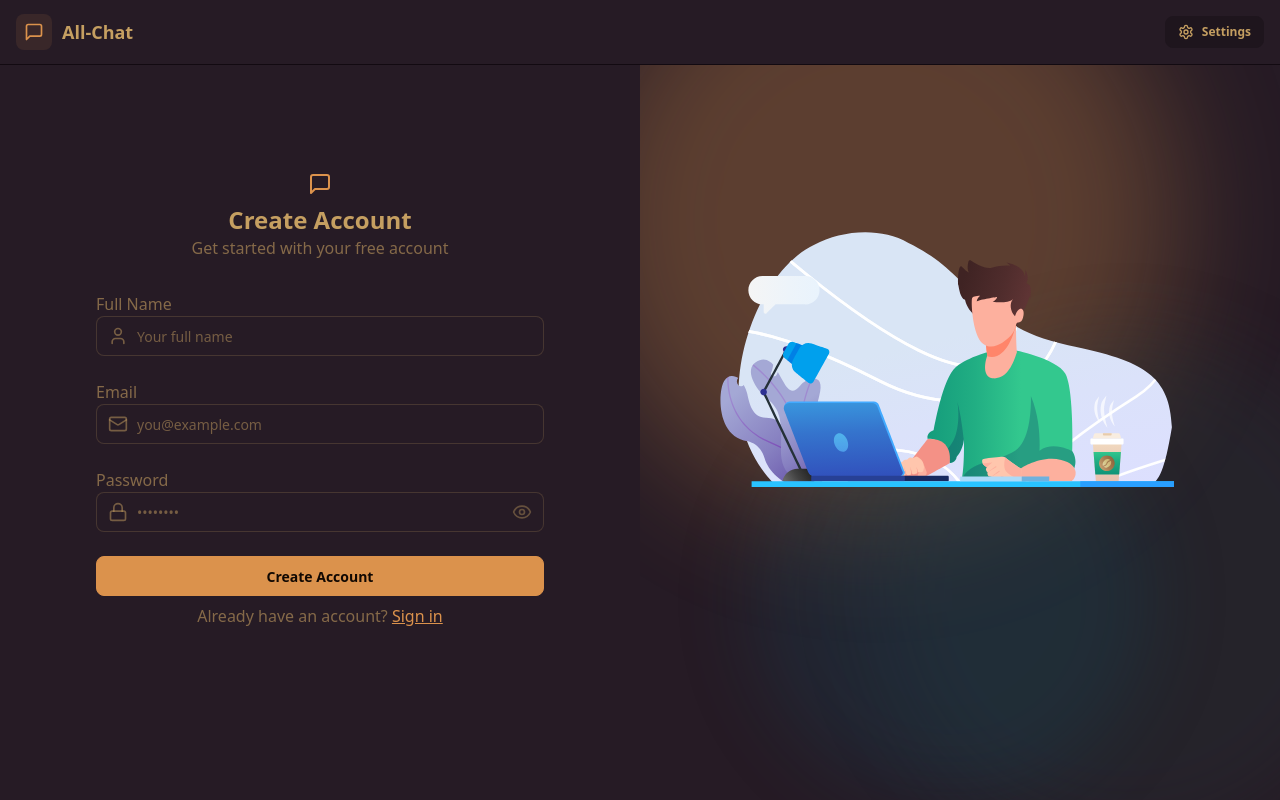
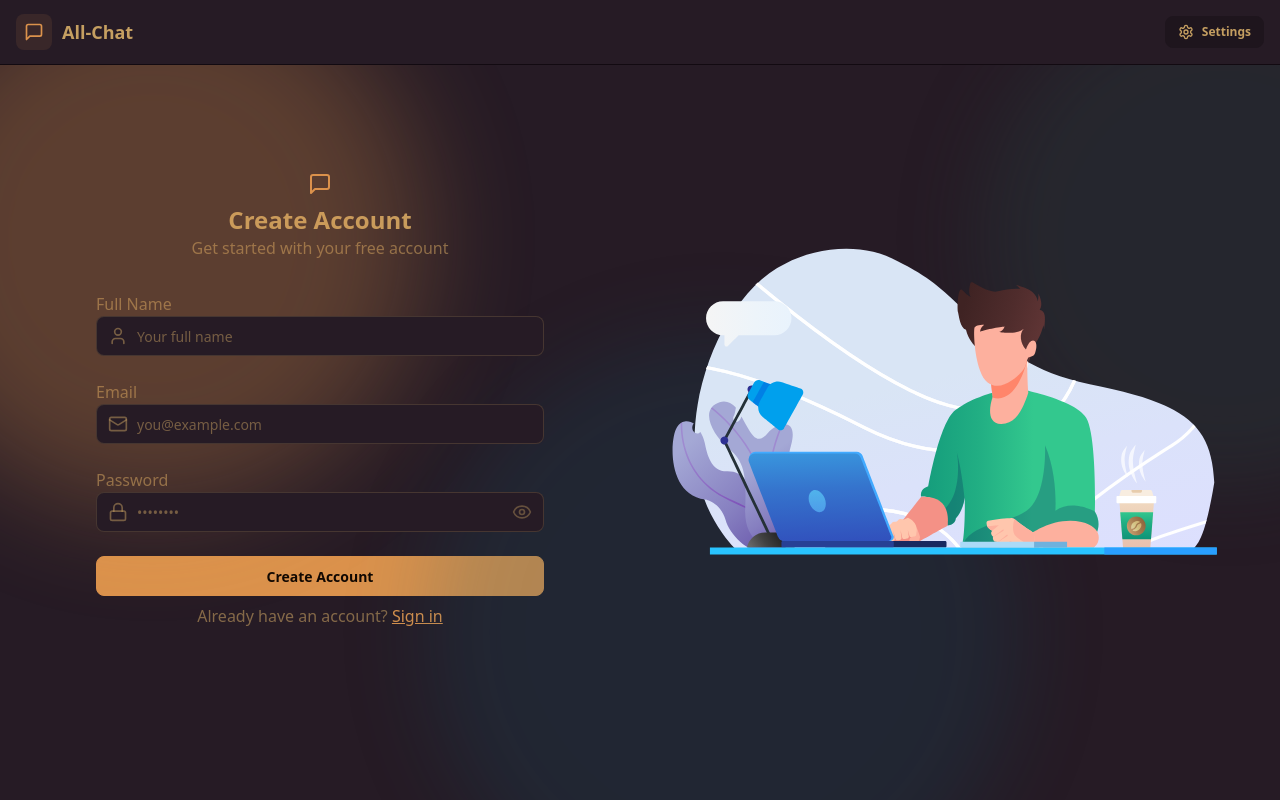
Before and after one commit to YashShrivastava2604/Chat-App, a React (Vite) app in the folder frontend/: page /signup in a window 1280 px wide. Built offline with nearby package versions, Linux system fonts and the light colour scheme; no server answers.

Commit message:
Email Verification

```diff
--- a/frontend/src/components/AuthImagePattern.jsx
+++ b/frontend/src/components/AuthImagePattern.jsx
@@ -6,22 +6,10 @@ import chatAnimation from "../assets/lottie/chat-bubbles.json";
 const AuthImagePattern = () => {
   return (
     <div className="hidden lg:flex relative w-full h-screen items-center justify-center overflow-hidden">
-      {/* animated blobs */}
-      <div
-        className="absolute w-[600px] h-[600px] bg-primary opacity-30 rounded-full filter blur-3xl animate-blob"
-        style={{ top: "-10%", left: "-10%" }}
-      />
-      <div
-        className="absolute w-[500px] h-[500px] bg-secondary opacity-25 rounded-full filter blur-2xl animate-blob animation-delay-2000"
-        style={{ bottom: "-5%", right: "-15%" }}
-      />
-      <div
-        className="absolute w-[400px] h-[400px] bg-accent opacity-20 rounded-full filter blur-2xl animate-blob animation-delay-4000"
-        style={{ top: "50%", right: "20%" }}
-      />
+
 
       {/* your Lottie */}
-      <div className="relative z-10 w-[500px] h-[500px]">
+      <div className="relative z-10 w-[600px] h-[500px]">
         <Lottie animationData={chatAnimation} loop />
       </div>
     </div>
--- a/frontend/src/index.css
+++ b/frontend/src/index.css
@@ -27,7 +27,6 @@
 .animation-delay-4000 {
   animation-delay: 4s;
 }
-
 
 
 /* :root {
--- a/frontend/src/pages/HomePage.jsx
+++ b/frontend/src/pages/HomePage.jsx
@@ -8,12 +8,11 @@ const HomePage = () => {
   const { selectedUser } = useChatStore();
 
   return (
-    <div className="min-h-screen bg-base-200">
-      <div className="flex items-center justify-center pt-20 px-4">
+    <div className="min-h-screen bg-base-200 overflow-hidden">
+      <div className="flex items-center justify-center pt-20 px-4 z-12">
         <div className="bg-base-100 rounded-lg shadow-cl w-full max-w-6xl h-[calc(100vh-8rem)]">
-          <div className="flex h-full rounded-lg overflow-hidden">
+          <div className="flex h-full rounded-lg overflow-hidden ">
             <Sidebar />
-
             {!selectedUser ? <NoChatSelected /> : <ChatContainer />}
           </div>
         </div>
--- a/frontend/src/pages/LoginPage.jsx
+++ b/frontend/src/pages/LoginPage.jsx
@@ -18,7 +18,23 @@ const LoginPage = () => {
   };
 
   return (
-    <div className="min-h-screen grid lg:grid-cols-2">
+    <div className="min-h-screen grid lg:grid-cols-2 relative overflow-hidden">
+
+      {/* animated blobs */}
+      <div
+        className="absolute w-[600px] h-[600px] bg-primary opacity-30 rounded-full filter blur-3xl animate-blob"
+        style={{ top: "-10%", left: "-10%" }}
+      />
+      <div
+        className="absolute w-[500px] h-[500px] bg-secondary opacity-35 rounded-full filter blur-2xl animate-blob animation-delay-2000"
+        style={{ top: "0%", right: "-15%" }}
+      />
+      <div
+        className="absolute w-[550px] h-[550px] bg-accent opacity-20 rounded-full filter blur-2xl animate-blob animation-delay-4000"
+        style={{ top: "50%", right: "24%" }}
+      />
+
+
       {/* Left Side - Form */}
       <div className="flex flex-col justify-center items-center p-6 sm:p-12">
         <div className="w-full max-w-md space-y-8">
--- a/frontend/src/pages/SignupPage.jsx
+++ b/frontend/src/pages/SignupPage.jsx
@@ -29,7 +29,22 @@ export default function SignUpPage() {
   };
 
   return (
-    <div className="min-h-screen grid lg:grid-cols-2">
+    <div className="min-h-screen grid lg:grid-cols-2 relative overflow-hidden">
+
+      {/* animated blobs */}
+      <div
+        className="absolute w-[600px] h-[600px] bg-primary opacity-30 rounded-full filter blur-3xl animate-blob"
+        style={{ top: "-10%", left: "-10%" }}
+      />
+      <div
+        className="absolute w-[500px] h-[500px] bg-secondary opacity-35 rounded-full filter blur-2xl animate-blob animation-delay-2000"
+        style={{ top: "0%", right: "-15%" }}
+      />
+      <div
+        className="absolute w-[550px] h-[550px] bg-accent opacity-20 rounded-full filter blur-2xl animate-blob animation-delay-4000"
+        style={{ top: "50%", right: "24%" }}
+      />
+
       <div className="flex flex-col justify-center items-center p-6 sm:p-12">
         <div className="w-full max-w-md space-y-8">
           <div className="text-center mb-8">
```
Also changed, not shown: frontend/src/components/Navbar.jsx (+6 -1 lines).
